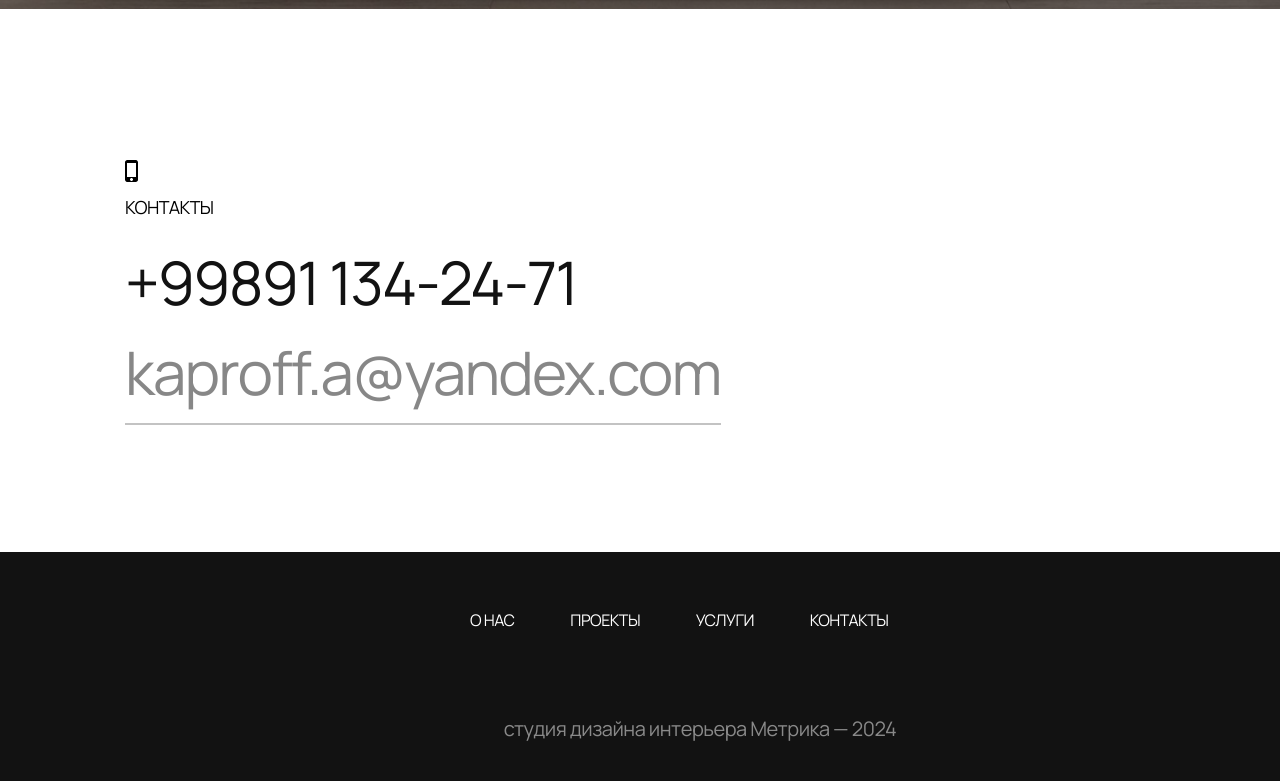
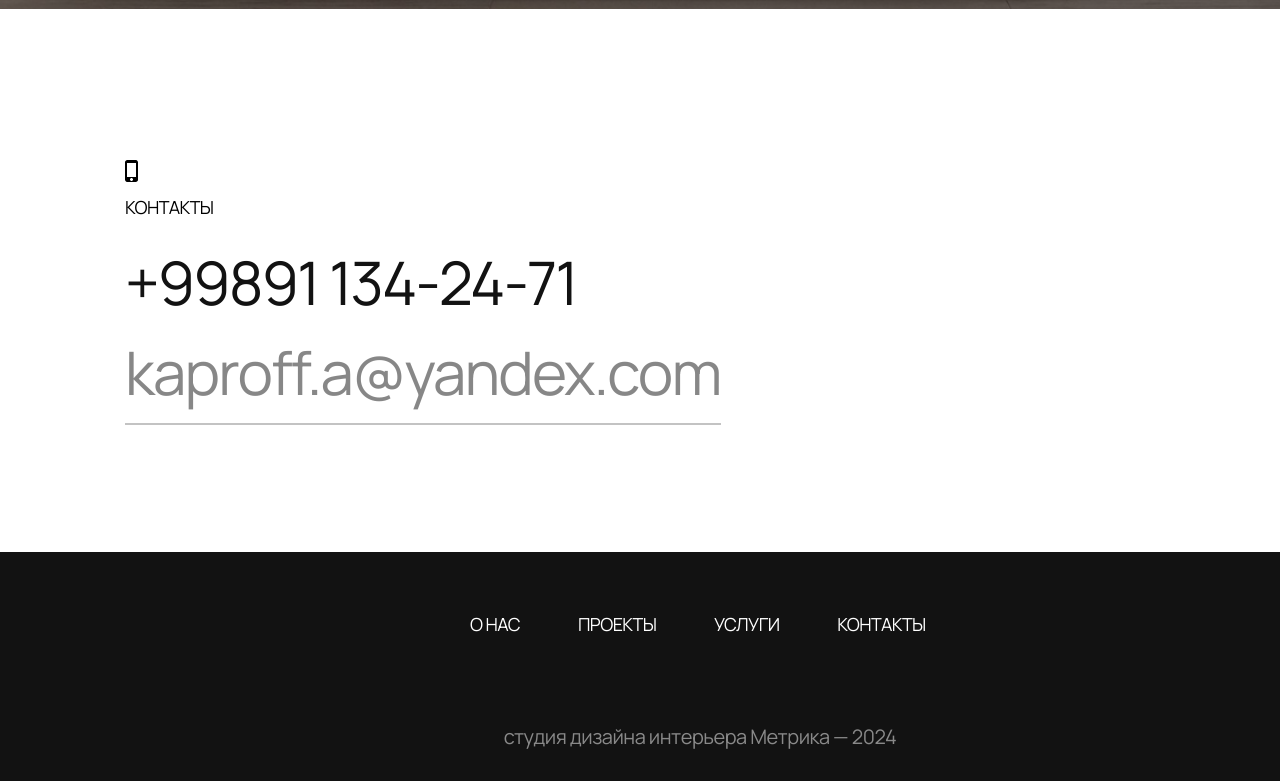
Before and after one commit to alekseykaprov/metrika, a plain HTML site: page index.html in a window 1280 px wide. Shown: the part 6509-7290 px from the top of the page. Drawn offline with Linux system fonts and the light colour scheme.

Commit message:
styles.css

```diff
--- a/css/styles.css
+++ b/css/styles.css
@@ -321,7 +321,12 @@ h1 {
   }
 
   .nav__link {
-    margin-left: 53px;
+    margin-left: 55px;
+    font-size: 18px;
+    line-height: 24.59px;
+    letter-spacing: -0.03em;
+    text-align: left;
+
     color: #ffffff;
     text-decoration: none;
   }
```
